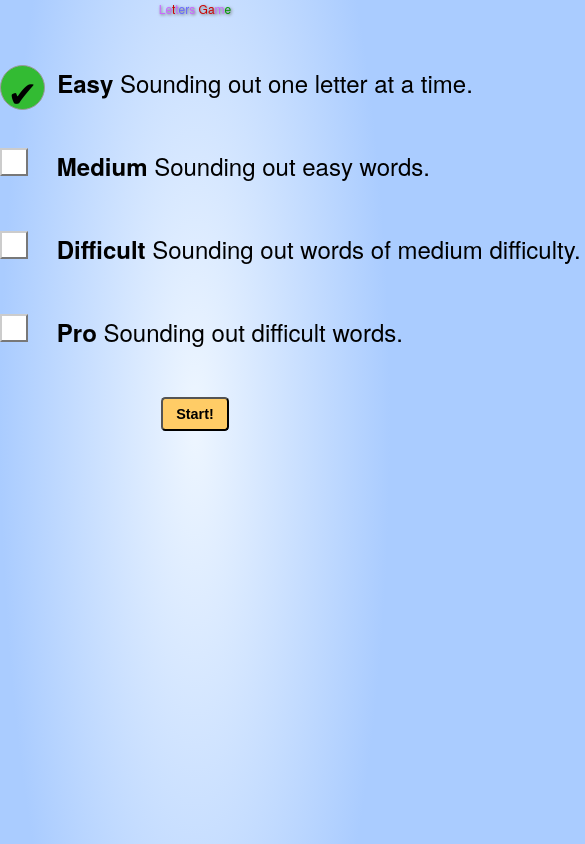
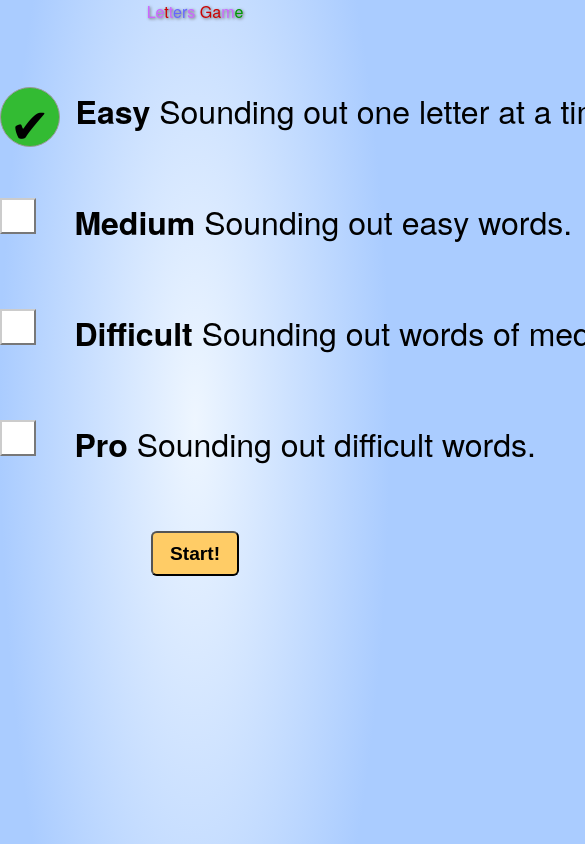
Before and after one commit to frankforte/LettersGame, a plain HTML site: page www/index.html in a window 390 px wide. Shown: the top 844 px of the page, 585 px wide, since content can reach past the window. Drawn offline with Linux system fonts and the light colour scheme; some packages are replaced by stand-ins of ours.

Commit message:
font size fix

```diff
--- a/www/css/index.css
+++ b/www/css/index.css
@@ -8,7 +8,6 @@ body, .page {
 }
 body{
 	font-family:'HelveticaNeue-Light', 'HelveticaNeue', Helvetica, Arial, sans-serif;
-	font-size:12px;
 	height:100%;
 	margin:0px;
 	padding:0px;
@@ -46,9 +45,11 @@ h1 {
     padding:0px;
     text-align:center;
 }
+/*
 @media screen and (min-aspect-ratio: 1/1) and (max-width:400px) {
 	h1{font-size:9em;}
 }
+*/
 .c1{color:#CC0000;}
 .c2{color:#009900;}
 .c3{color:#6666FF;}
```
